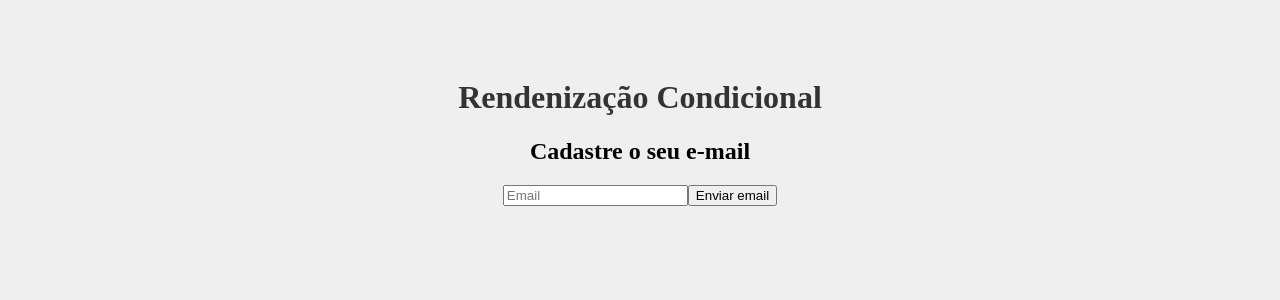
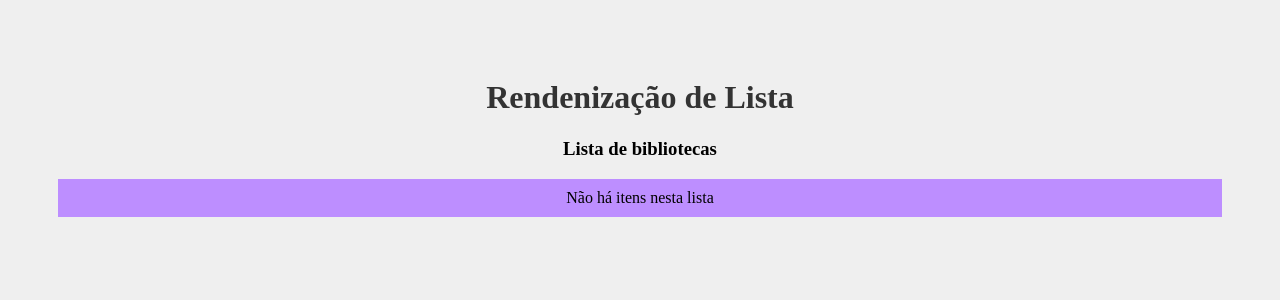
Before and after one commit to GabrielSilveira2026/EstudoFundamentosReactJS, a React (Create React App) app: page / in a window 1280 px wide. Shown: the top 300 px of the page. Built offline with nearby package versions, Linux system fonts and the light colour scheme.

Commit message:
Renderização de listas, função map com condicional

```diff
--- a/src/App.js
+++ b/src/App.js
@@ -2,13 +2,16 @@ import './App.css';
 import Condicional from './components/Condicional';
 import Evento from './components/Evento'
 import Form from './components/Form'
+import OutraLista from './components/OutraLista';
 
 function App() {
 
+  const meusItens = ['React', 'Vue', 'Angular']
+
   return (
     <div className="App">
-      <h1>Rendenização Condicional</h1>
-      <Condicional/>
+      <h1>Rendenização de Lista</h1>
+      <OutraLista itens={[]}/>
     </div>
   );
 }
--- /dev/null
+++ b/src/components/OutraLista.js
@@ -0,0 +1,20 @@
+import React from 'react'
+
+function OutraLista({itens}) {
+  return (
+    <>
+        <h3>Lista de bibliotecas</h3>
+
+        {
+            itens.length > 0 ?
+            itens.map((item, index) => (
+                <p key={index} >{item}</p>
+            ))
+            :
+            <p>Não há itens nesta lista</p>
+        }
+    </>
+  )
+}
+
+export default OutraLista
```
Also changed, not shown: src/components/Condicional.js (line endings or trailing spaces).
